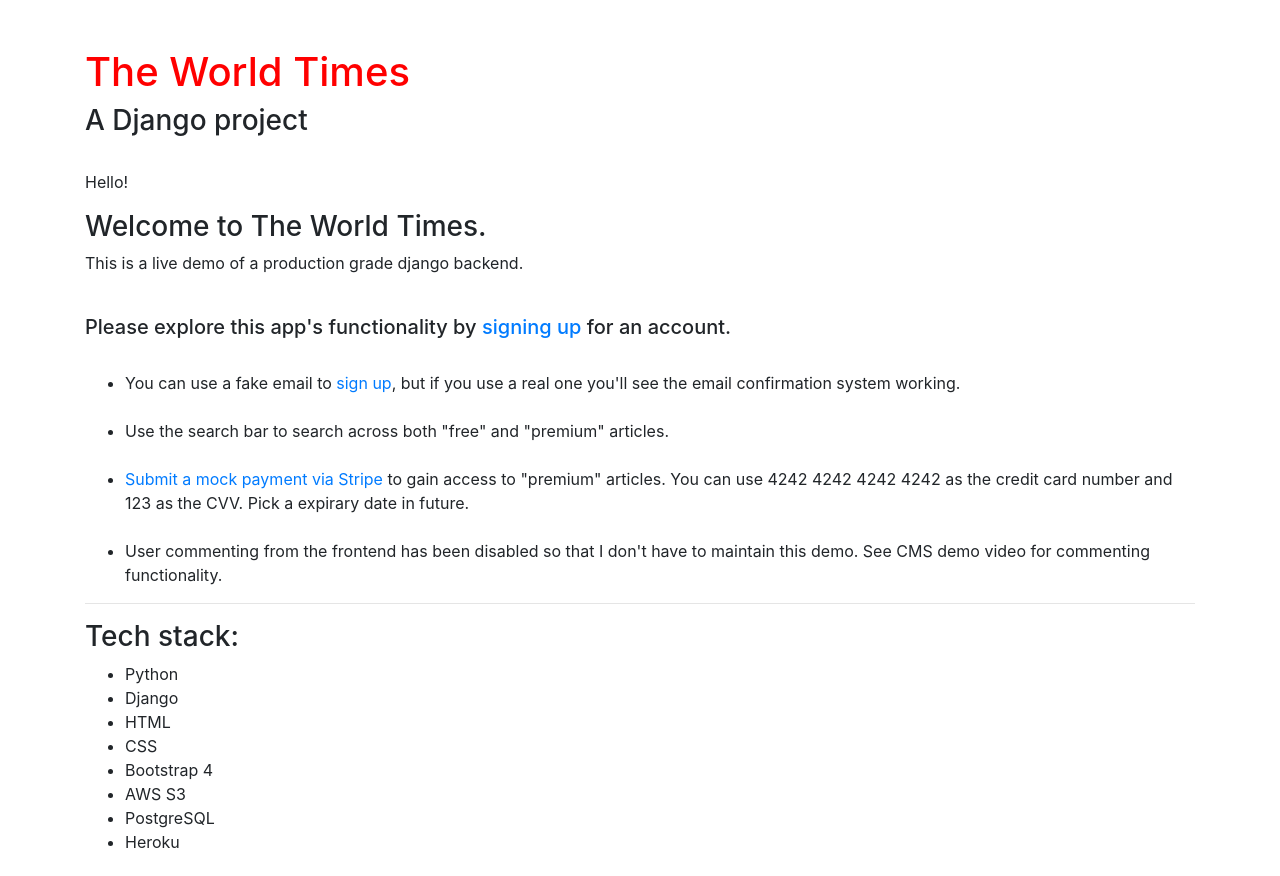
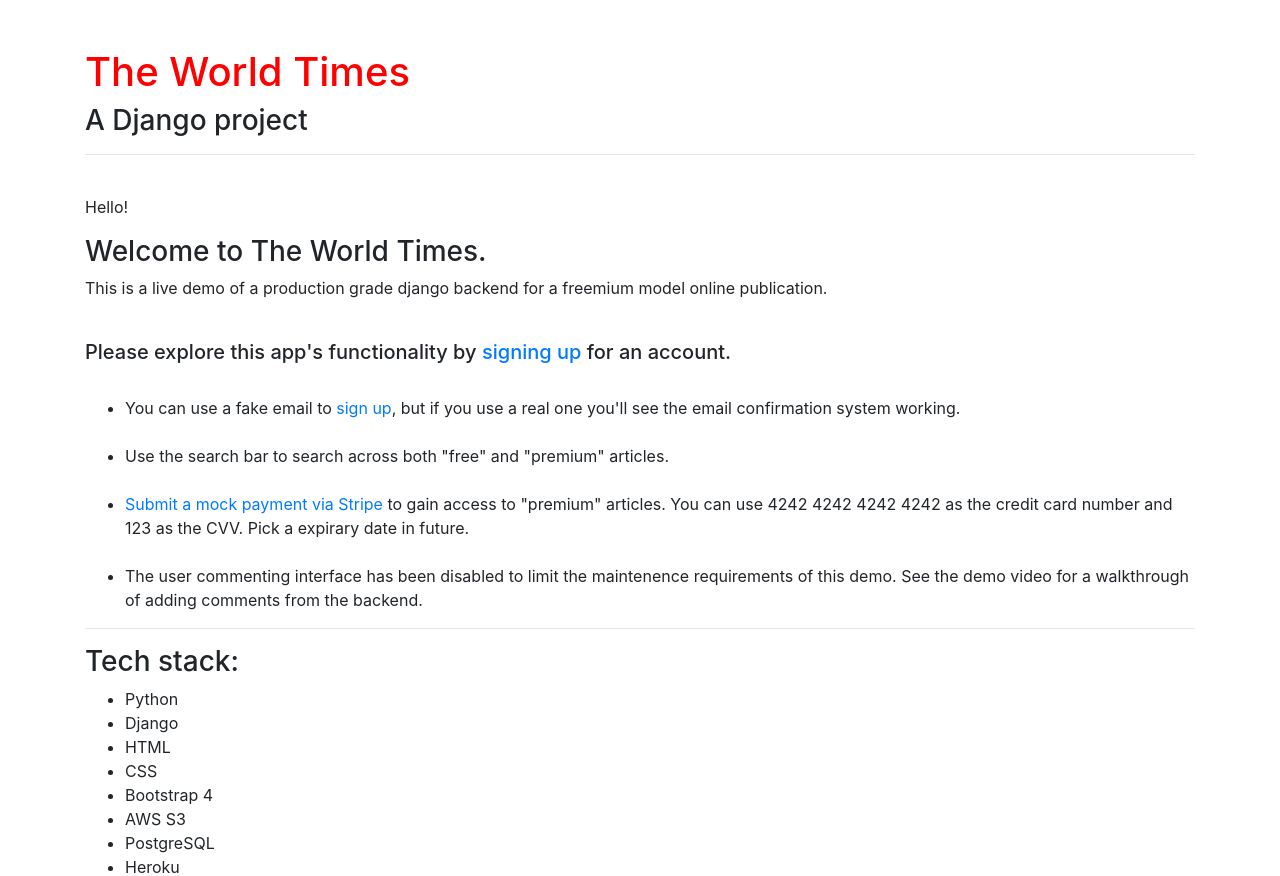
Before and after one commit to dmahon10/django-tiered-membership-web-app, a Django app: page / in a window 1280 px wide. Shown: the part 56-932 px from the top of the page. Before the commit the page ends 904 px from the top, so only its background shows below. Run offline with Django 3.2, Linux system fonts and the light colour scheme; parts of the project's set-up code (start-up, migrations or seed data) failed here and were passed over; some libraries are stand-ins or nearby versions.

Commit message:
formatting

```diff
--- a/templates/articles/articles_list.html
+++ b/templates/articles/articles_list.html
@@ -23,6 +23,7 @@
             <div class="card-body">
                 <h5 class="card-title">{{ article.title }}</h5>
                 <p class="card-text">By: {{ article.author }}</p>
+                <p class="card-text">{{ article.date_created }}</p>
                 <p class="card-text">{{ article.excerpt }}</p>
                 {% if not perms.articles.premium_member and request.path == "/articles/premium/" %}
                     <a href="{% url 'payment' %}" class="btn btn-success mb-5" >Upgrade to Premium to Read</a>
--- a/templates/articles/search_results.html
+++ b/templates/articles/search_results.html
@@ -1,14 +1,16 @@
 {% extends '_base.html' %}
 {% block title %}Search{% endblock title %}
 {% block content %} <h1>Search Results</h1>
+<hr>
 {% for article in article_list %} <div>
     {% if not perms.articles.premium_member and article.tier == "premium" %}
         <h3><a href="{% url 'payment' %}">{{ article.title }}</a></h3>
     {% else %}
         <h3><a href="{{ article.get_absolute_url }}">{{ article.title }}</a></h3>
     {% endif %}
-<p>Author: {{ article.author }}</p>
-<p class="">Tier: {{ article.tier }}</p>
+<p><strong>By:</strong> {{ article.author }}</p>
+<p><strong>Date:</strong> {{ article.date_created }}</p>
+<p><strong>Tier:</strong> {{ article.tier }}</p>
 <hr>
 </div>
 {% endfor %}
--- a/templates/home.html
+++ b/templates/home.html
@@ -7,6 +7,7 @@
 
 <h1>The World Times</h1>
 <h3>A Django project</h3>
+<hr>
 <br>
 
 {% if user.is_authenticated %}
@@ -17,7 +18,7 @@
 {% endif %}
 
 <h3>Welcome to The World Times.</h3>
-<p>This is a live demo of a production grade django backend.</p>
+<p>This is a live demo of a production grade django backend for a freemium model online publication.</p>
 <br>
 {% if user.is_authenticated %}
     <h4>Thank you for signing up! Please explore this app's functionality.</h4>
@@ -53,8 +54,8 @@
     {% endif %}
     <br>
     <li>
-        User commenting from the frontend has been disabled so that I don't have to maintain this demo. See CMS demo video
-        for commenting functionality.
+        The user commenting interface has been disabled to limit the maintenence requirements of this demo. See the demo video
+        for a walkthrough of adding comments from the backend.
     </li>
 </ul>
 <hr>
--- a/templates/payments/purchase.html
+++ b/templates/payments/purchase.html
@@ -5,8 +5,9 @@
 {% block content %}
 
     <h1>Payments page</h1>
+    <hr>
     <p>Uprade to premium for $34.99 and get access to all premium content.</p>
-    <p>You can use 4242 4242 4242 4242 as the credit card number and 123 as the CVV. Pick a expirary date in future.</p>
+    <p>For a mock payment use <strong>4242 4242 4242 4242</strong> for the credit card number and <strong>123</strong> for the CVV. Pick a expirary date in future.</p>
     <form action="{% url 'pay' %}" method="post">
         {% csrf_token %}
         <script src="https://checkout.stripe.com/checkout.js" class="stripe-button"
```
